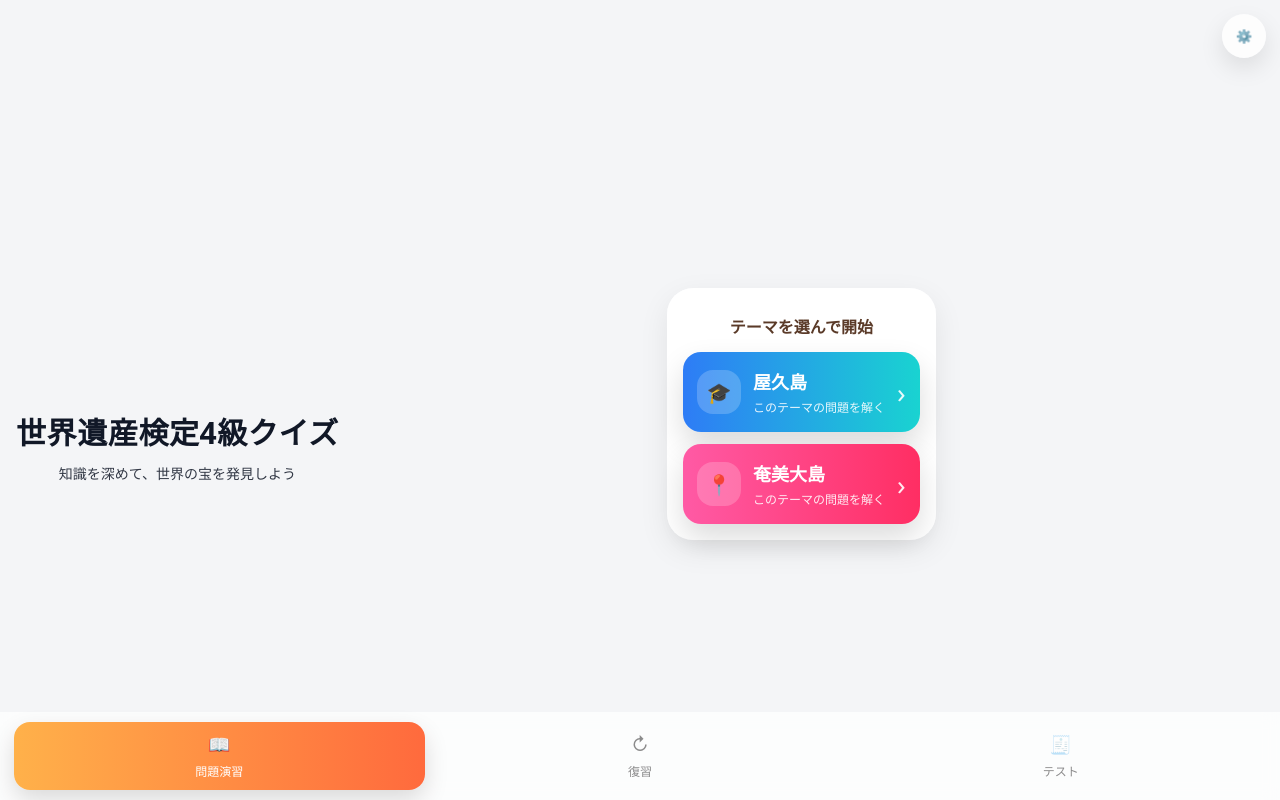
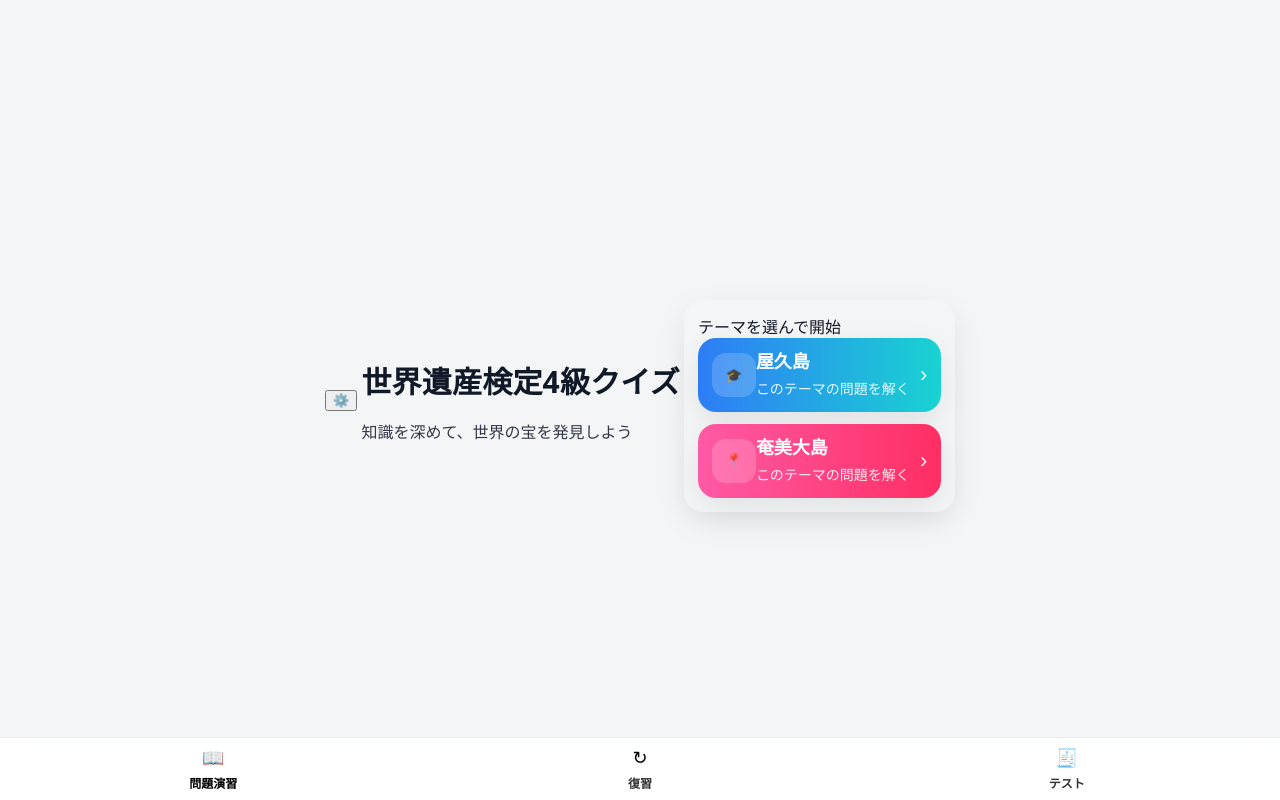
Before and after one commit to shuhei10/quiz, a React (Vite) app: page / in a window 1280 px wide. Built offline with nearby package versions, Linux system fonts and the light colour scheme.

Commit message:
スマホに対応

```diff
--- a/src/pages/Home.css
+++ b/src/pages/Home.css
@@ -1,208 +1,147 @@
+/* ===== Base: iPhoneで触りやすいサイズ感 ===== */
 :root {
-    --bg: linear-gradient(180deg, #f6f0ea 0%, #f2e6df 45%, #f6efea 100%);
-    --text: #7a4a2e;
-    --panel: rgba(255, 255, 255, 0.92);
-    --shadow: 0 18px 45px rgba(0, 0, 0, 0.1);
-    --radius: 26px;
+    --sp-pad: 16px;
+    --card-radius: 18px;
+    --tap-min: 52px;
+    --shadow: 0 8px 24px rgba(0, 0, 0, 0.08);
 }
 
-* {
-    box-sizing: border-box;
-}
-button {
-    font-family: inherit;
+/* 画面全体の左右余白と読みやすさ */
+.screen {
+    padding: var(--sp-pad);
+    padding-bottom: calc(88px + env(safe-area-inset-bottom)); /* 下タブ分 + safe area */
 }
 
-.screen {
-    min-height: 100dvh;
-    background: var(--bg);
-    padding: 18px 16px 92px;
-    position: relative;
+/* heroの詰まり感を改善 */
+.hero {
+    padding: 14px 4px 10px;
 }
 
-.settings {
-    position: absolute;
-    top: 14px;
-    right: 14px;
-    width: 44px;
-    height: 44px;
-    border-radius: 999px;
-    border: none;
-    background: rgba(255, 255, 255, 0.8);
-    box-shadow: 0 10px 25px rgba(0, 0, 0, 0.1);
+.hero__title {
+    font-size: clamp(22px, 6vw, 30px);
+    line-height: 1.15;
+    letter-spacing: 0.2px;
 }
 
-.hero {
-    text-align: center;
-    margin-top: 92px;
-    color: var(--text);
-}
-.hero__title {
-    margin: 0;
-    font-size: 30px;
-    letter-spacing: 0.02em;
-}
 .hero__sub {
-    margin: 10px 0 0;
+    font-size: clamp(13px, 3.6vw, 16px);
     opacity: 0.85;
-    font-size: 14px;
+    margin-top: 8px;
 }
 
+/* panelをカードっぽく、幅広でも読みやすく */
 .panel {
-    margin: 28px auto 0;
-    max-width: 420px;
-    background: var(--panel);
-    border-radius: var(--radius);
+    margin-top: 12px;
+    border-radius: 20px;
+    padding: 14px;
     box-shadow: var(--shadow);
-    padding: 18px 16px 16px;
-    backdrop-filter: blur(6px);
 }
 
-.panel__title {
-    text-align: center;
-    font-weight: 800;
-    color: #5a3a28;
-    margin: 8px 0 14px;
-}
-
+/* 縦スタックの間隔を広げて“タップの余裕”を作る */
 .stack {
     display: grid;
     gap: 12px;
 }
 
-.msg {
-    margin: 10px 0 12px;
-    font-size: 13px;
-    color: rgba(0, 0, 0, 0.55);
-    text-align: center;
-}
-.msg--error {
-    color: #c0392b;
-    font-weight: 700;
+/* ===== Gradient card button ===== */
+.gbtn {
+    min-height: 72px;
+    width: 100%;
+    border: none;
+    border-radius: var(--card-radius);
+    padding: 14px 14px;
+    color: #fff;
+    box-shadow: var(--shadow);
+    display: flex;
+    align-items: center;
+    justify-content: space-between;
+    text-align: left;
 }
 
-.gbtn {
-    width: 100%;
-    border: none;
-    border-radius: 18px;
-    padding: 16px 14px;
-    display: flex;
-    align-items: center;
-    gap: 12px;
-    color: white;
-    box-shadow: 0 14px 30px rgba(0, 0, 0, 0.14);
-}
+/* タップ時の“押した感” */
 .gbtn:active {
-    transform: scale(0.99);
-}
-.gbtn:disabled {
-    opacity: 0.6;
+    transform: scale(0.98);
 }
 
 .gbtn__icon {
     width: 44px;
     height: 44px;
-    border-radius: 16px;
-    background: rgba(255, 255, 255, 0.2);
+    border-radius: 14px;
     display: grid;
     place-items: center;
-    font-size: 20px;
+    background: rgba(255, 255, 255, 0.18);
+    flex: 0 0 auto;
 }
 
-.gbtn__text {
-    text-align: left;
-    display: grid;
-    gap: 4px;
-    flex: 1;
+.gbtn__title {
+    font-size: clamp(15px, 4.4vw, 18px);
+    font-weight: 800;
+    line-height: 1.2;
 }
-.gbtn__title {
-    font-weight: 900;
-    font-size: 18px;
-}
+
 .gbtn__sub {
-    font-size: 12px;
+    display: block;
+    margin-top: 4px;
+    font-size: clamp(12px, 3.4vw, 14px);
     opacity: 0.9;
 }
 
 .gbtn__arrow {
-    font-size: 28px;
+    font-size: 22px;
     opacity: 0.9;
+    padding-left: 10px;
 }
 
-.reviewBox {
-    background: rgba(255, 214, 153, 0.25);
-    border-radius: 18px;
-    padding: 14px 14px;
-    margin: 6px 0 14px;
-}
-.reviewBox__row {
-    display: flex;
-    align-items: center;
-    gap: 10px;
-}
-.reviewBox__badge {
-    width: 34px;
-    height: 34px;
-    border-radius: 14px;
-    display: grid;
-    place-items: center;
-    background: rgba(255, 153, 0, 0.22);
-}
-.reviewBox__text {
-    font-weight: 900;
-    color: #5a3a28;
+/* ===== Primary button ===== */
+.pbtn {
+    min-height: var(--tap-min);
+    width: 100%;
+    border: none;
+    border-radius: 16px;
+    font-size: 16px;
+    font-weight: 800;
+    color: #fff;
+    box-shadow: var(--shadow);
 }
 
-.pbtn {
-    width: 100%;
-    border: none;
-    border-radius: 18px;
-    padding: 16px 14px;
-    color: white;
-    font-weight: 900;
-    font-size: 16px;
-    box-shadow: 0 14px 30px rgba(0, 0, 0, 0.14);
-}
 .pbtn:active {
     transform: scale(0.99);
 }
-.pbtn:disabled {
-    opacity: 0.6;
-}
 
+/* ===== Bottom Tabs: safe area + 片手操作最適 ===== */
 .tabs {
     position: fixed;
     left: 0;
     right: 0;
     bottom: 0;
-    padding: 10px 14px calc(10px + env(safe-area-inset-bottom));
-    background: rgba(255, 255, 255, 0.75);
-    backdrop-filter: blur(8px);
+    padding-bottom: env(safe-area-inset-bottom);
+    background: rgba(255, 255, 255, 0.92);
+    backdrop-filter: blur(10px);
+    border-top: 1px solid rgba(0, 0, 0, 0.08);
     display: grid;
-    grid-template-columns: repeat(3, 1fr);
-    gap: 10px;
+    grid-template-columns: 1fr 1fr 1fr;
 }
 
 .tabs__item {
+    min-height: 62px;
     border: none;
-    border-radius: 16px;
-    padding: 10px 6px;
+    background: transparent;
     display: grid;
     place-items: center;
-    gap: 6px;
-    background: transparent;
-    color: rgba(0, 0, 0, 0.45);
-}
-
-.tabs__item.is-active {
-    background: linear-gradient(90deg, #ffb14a, #ff6a3d);
-    color: white;
-    box-shadow: 0 10px 25px rgba(0, 0, 0, 0.14);
+    gap: 4px;
+    padding: 8px 0;
 }
 
 .tabs__icon {
     font-size: 18px;
 }
+
 .tabs__label {
     font-size: 12px;
+    font-weight: 700;
+    opacity: 0.8;
 }
+
+.tabs__item.is-active .tabs__label {
+    opacity: 1;
+}
--- a/src/pages/Quiz.tsx
+++ b/src/pages/Quiz.tsx
@@ -208,7 +208,7 @@ export default function Quiz({ quiz, mode, onFinish }: Props) {
               )}
 
               <div>
-                <button onClick={handleNext} style={{ padding: "10px 14px", borderRadius: 10 }}>
+                <button onClick={handleNext} style={{ padding: "16", borderRadius: 10,paddingBottom: `calc(12px + env(safe-area-inset-bottom))`, }}>
                   {index + 1 >= total ? "結果へ" : "次へ"}
                 </button>
               </div>
```
